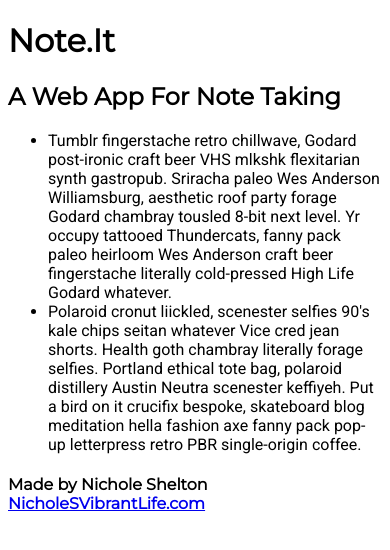
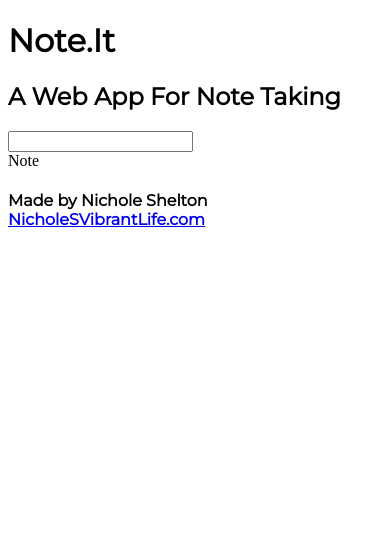
Before and after one commit to vibrantlife/Note.It, a PHP site: page / in a window 390 px wide. Shown: the top 550 px of the page. Run offline with PHP 8.4, Linux system fonts and the light colour scheme; style sheets or scripts are compiled from the project's sources; some libraries are stand-ins or nearby versions; some web fonts are replaced.

Commit message:
adding media queries

```diff
--- a/index.html
+++ b/index.html
@@ -3,7 +3,7 @@
 <head>
   <meta charset="utf-8" />
   <title>Note.It</title>
-  <meta name="viewport" content="width=device-widht, minimumscale= 1.0, maximum-scale=1.0" />
+  <meta name="viewport" content="width=device-width, minimumscale= 1.0, maximum-scale=1.0" />
   <!-- linking stylesheet and less cdn -->
   <link rel="stylesheet/less" href="stylesheets/styles.less" type="text/css" >
   <script src="//cdnjs.cloudflare.com/ajax/libs/less.js/2.5.0/less.min.js"></script>
@@ -18,19 +18,22 @@
   <script src="//html5shiv.googlecode.com/svn/trunk/html5.js">
   </script>
   <![endif] -->
+  <!--[if lt IE 9]>
+  <script src="http://css3-mediaqueries-js.googlecode.com/svn/trunk/css3-mediaqueries.js"></script>
+  <![endif] -->
 </head>
 <body>
-  <div id="container">
-    <header>
+  <div id="container" id="pagewrap">
+    <header id="header">
       <h1>Note.It</h1>
       <h2>A Web App For Note Taking</h2>
+      <form id="noteForm">
+        <input type="search">
+      </form>
     </header><!-- /header -->
 
-    <div>
-      <ul id="lists">
-        <li>Tumblr fingerstache retro chillwave, Godard post-ironic craft beer VHS mlkshk flexitarian synth gastropub. Sriracha paleo Wes Anderson Williamsburg, aesthetic roof party forage Godard chambray tousled 8-bit next level. Yr occupy tattooed Thundercats, fanny pack paleo heirloom Wes Anderson craft beer fingerstache literally cold-pressed High Life Godard whatever. </li>
-        <li>Polaroid cronut liickled, scenester selfies 90's kale chips seitan whatever Vice cred jean shorts. Health goth chambray literally forage selfies. Portland ethical tote bag, polaroid distillery Austin Neutra scenester keffiyeh. Put a bird on it crucifix bespoke, skateboard blog meditation hella fashion axe fanny pack pop-up letterpress retro PBR single-origin coffee.</li>
-      </ul>
+    <div id="content">
+      <article class="note">Note</article>
     </div>
 
 
--- /dev/null
+++ b/stylesheets/custom.less
@@ -0,0 +1,8 @@
+h1, h2, h4 {
+  font-family: @montserrat;
+}
+
+
+article, details, figcaption, figure, footer, header, section {
+  display: block;
+}
--- a/stylesheets/styles.less
+++ b/stylesheets/styles.less
@@ -1,13 +1,7 @@
 /*fonts*/
+@import "custom";
+@import "mediaqueries";
+
 @montserrat: 'Montserrat', sans-serif;
 @muli: 'Muli', sans-serif;
 @roboto: 'Roboto', sans-serif;
-
-h1, h2, h4 {
-  font-family: @montserrat;
-}
-
-li{
-  font-family: @roboto;
-
-}
```
Also changed, not shown: stylesheets/mediaqueries.less (added).
